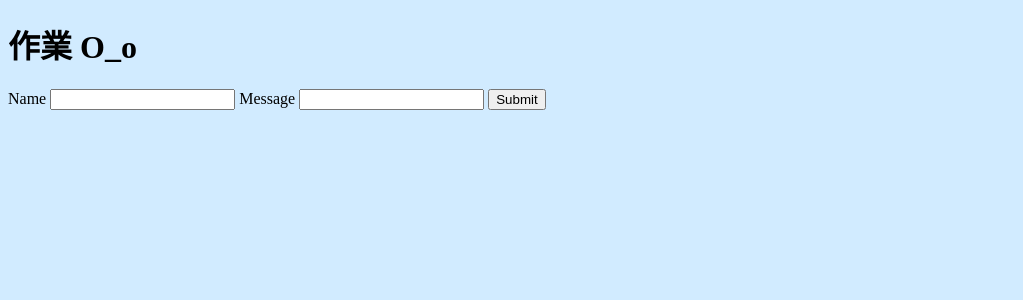
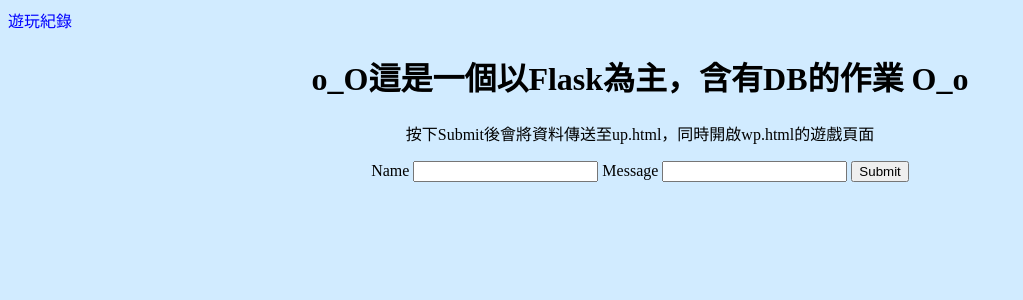
Before and after one commit to wangyuching/flaskDbWork, a Flask app: page / in a window 1280 px wide. Shown: the top 300 px of the page, without its empty margins (0-1023 px from the left). Run offline with Flask 3, Linux system fonts and the light colour scheme.

Commit message:
新增Flask應用程式，整合SQLite數據庫，實現用戶登錄和數據提交功能，並更新相關HTML模板

```diff
--- a/app.py
+++ b/app.py
@@ -1,15 +1,42 @@
-from flask import Flask, render_template, redirect, url_for
+from flask import Flask
+from flask import request #抓login form datas
+from flask import render_template #go xxx.html
+from flask import redirect, url_for #redirect to xxx > /xxx
+import dataset  #database
 
 app = Flask(__name__)
 
+# 連接到 SQLite 數據庫，如果數據庫不存在，則會自動創建
+db = dataset.connect('sqlite:///file.db')
+
+# 創建一個表格，名稱為 'userplay'
+table = db['userplay']
+
+# 一開網頁會出現login.html的頁面
 @app.route('/', methods=['GET'])
 def login():
     return render_template('login.html')
 
+# 按下 login.html 中 form Submit 後會將資料(name、message)
+# 以 HTTP POST 方式送到 /submit 這個網址，然後出現 wp.html 的頁面
+    # 字典 dict 有兩個資料欄位(name、message)，分別存放從 login form 抓來的資料再存入 data
+    # 將 data 存入 DB 的 table
 @app.route('/submit', methods=['POST'])
 def submit():
+    data = dict(name=request.form['name'], message=request.form['message'])
+    table.insert(data)
+    return redirect(url_for('up'))
+
+@app.route('/up', methods=['GET'])
+def up():
+    datas = table.find()
+    table.delete(name='')
+    return render_template('up.html', datas=datas)
+
+#@app.route('/submit', methods=['POST'])
+#def submit():
     # 傳到up.html
-    return render_template('up.html')
+#    return render_template('Wp.html')
 
 #@app.route('/wp', methods=['GET'])
 #def login():
@@ -25,5 +52,10 @@ def submit():
     #結束遊戲>紀錄>回傳紀錄關卡>紀錄回傳到up
 #    return  render_template('up.html')
 
+for i in table.all():
+    print(i)
+
+delete = table.delete()
+
 if __name__ == '__main__':
     app.run()
--- a/templates/login.html
+++ b/templates/login.html
@@ -7,7 +7,10 @@
 </head>
 
 <body>
-    <h1>作業 O_o</h1>
+    <a href="/up" style="text-decoration: none; color: blue; text-align: left;">遊玩紀錄</a>
+    <div style="text-align: center;">
+        <h1>o_O這是一個以Flask為主，含有DB的作業 O_o</h1>
+        <p>按下Submit後會將資料傳送至up.html，同時開啟wp.html的遊戲頁面</p>
 
         <form action='/submit' method='post'>
             <label for='name'>Name</label>
@@ -16,8 +19,9 @@
             <label for='message'>Message</label>
             <input name='message' type='text'></input>
 
-        <input type='submit'></input>
+            <input type='submit' value="Submit"></input>
         </form>
+    </div>
 </body>
 
 </html>
--- a/templates/wp.html
+++ b/templates/wp.html
@@ -10,6 +10,8 @@
 </head>
 
 <body>
+    <a href="/" style="text-decoration: none; color: blue;">回上頁</a>
+    <a href="up.html" style="text-decoration: none; color: blue; margin-left: 30px;">遊玩紀錄</a>
     <div id="wp">
         <h1 class="WPMade">Water Puzzle</h1>
         <div id="game-info">
```
Also changed, not shown: templates/up.html (+8 -1 lines), file.db (added), 2 other files. Lines whose indentation alone changed are shown as unchanged.
